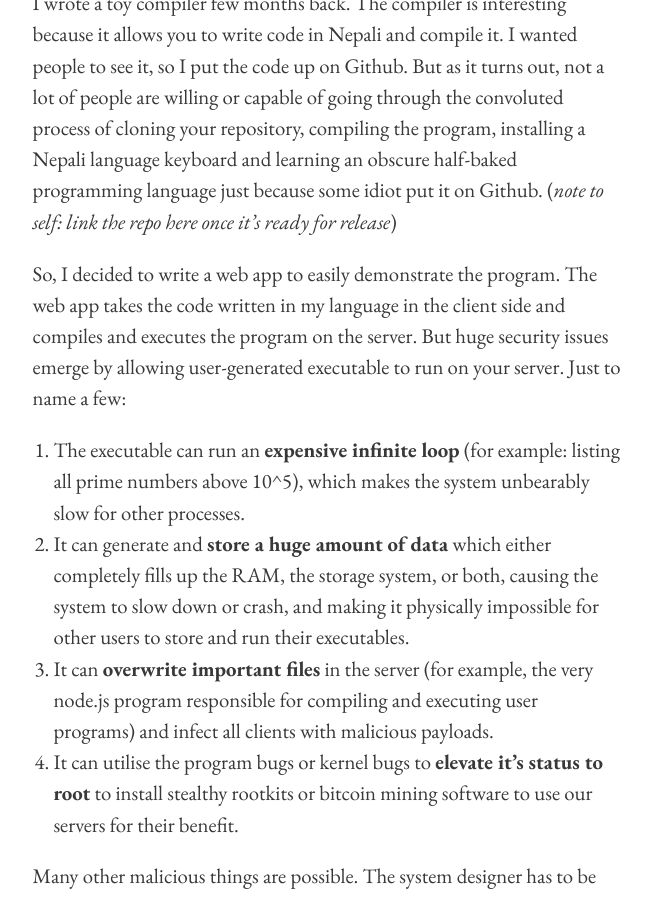
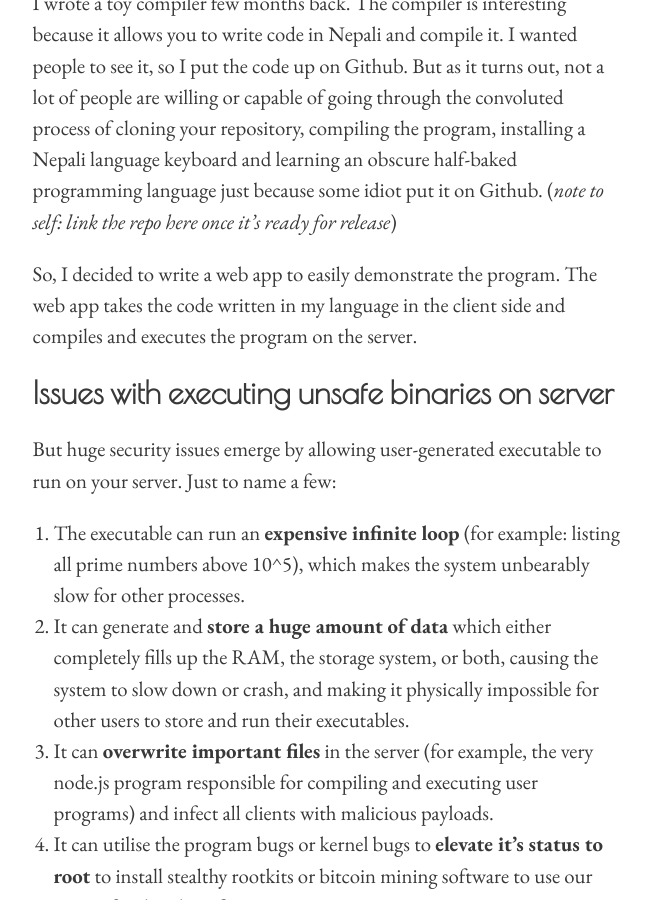
Before and after one commit to niravcodes/niravcodes.github.io, a Jekyll site: the page built from _posts/2019-10-08-sandboxing-small-executables-on-linux-many-tries.md, in a window 1280 px wide and 900 px high, scrolled down 634 px. Shown: the whole window, without its empty margins (313-964 px from the left). Built offline with Jekyll 4.4.1, drawn with Linux system fonts in a browser that asks for light colours; comment, search, counter and statistics services are not loaded.

Commit message:
Update from Forestry.io nirav Nikhil updated _posts/2019-10-08-sandboxing-small-executables-on-linux-many-tries.md

```diff
--- a/_posts/2019-10-08-sandboxing-small-executables-on-linux-many-tries.md
+++ b/_posts/2019-10-08-sandboxing-small-executables-on-linux-many-tries.md
@@ -12,7 +12,11 @@ thumbnail: ''
 ---
 I wrote a toy compiler few months back. The compiler is interesting because it allows you to write code in Nepali and compile it. I wanted people to see it, so I put the code up on Github. But as it turns out, not a lot of people are willing or capable of going through the convoluted process of cloning your repository, compiling the program, installing a Nepali language keyboard and learning an obscure half-baked programming language just because some idiot put it on Github. (_note to self: link the repo here once it's ready for release_)
 
-So, I decided to write a web app to easily demonstrate the program.<!--more--> The web app takes the code written in my language in the client side and compiles and executes the program on the server. But huge security issues emerge by allowing user-generated executable to run on your server. Just to name a few:
+So, I decided to write a web app to easily demonstrate the program.<!--more--> The web app takes the code written in my language in the client side and compiles and executes the program on the server.
+
+### Issues with executing unsafe binaries on server
+
+But huge security issues emerge by allowing user-generated executable to run on your server. Just to name a few:
 
 1. The executable can run an **expensive infinite loop** (for example: listing all prime numbers above 10^5), which makes the system unbearably slow for other processes.
 2. It can generate and **store a huge amount of data** which either completely fills up the RAM, the storage system, or both, causing the system to slow down or crash, and making it physically impossible for other users to store and run their executables.
```
